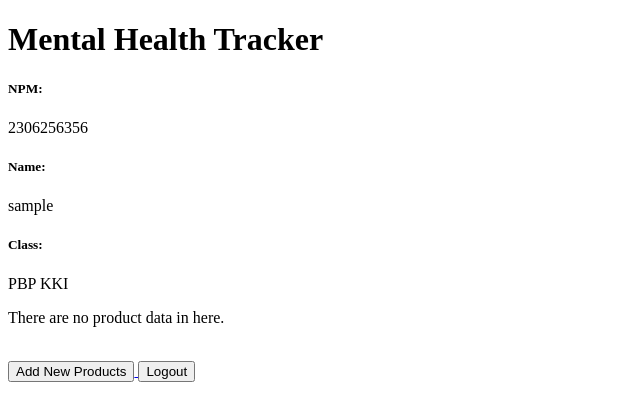
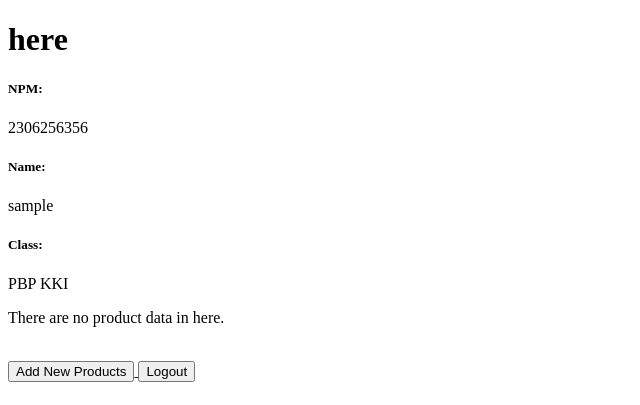
Before and after one commit to CowboyHeIs/A4, a Django app: page / in a window 1280 px wide. Shown: the top 405 px of the page, without its empty margins (0-640 px from the left). Run offline with Django 5.2, Linux system fonts and the light colour scheme; the visitor is signed in with stand-in values (Sample User, id 1); data that the repository does not hold is empty.

Commit message:
Forgot something, again

```diff
--- a/main/templates/main.html
+++ b/main/templates/main.html
@@ -1,6 +1,7 @@
  {% extends 'base.html' %}
  {% block content %}
- <h1>Mental Health Tracker</h1>
+ <title>Somehow</title>
+ <h1>here</h1>
 
  <h5>NPM: </h5>
  <p>{{ npm }}<p>
```
